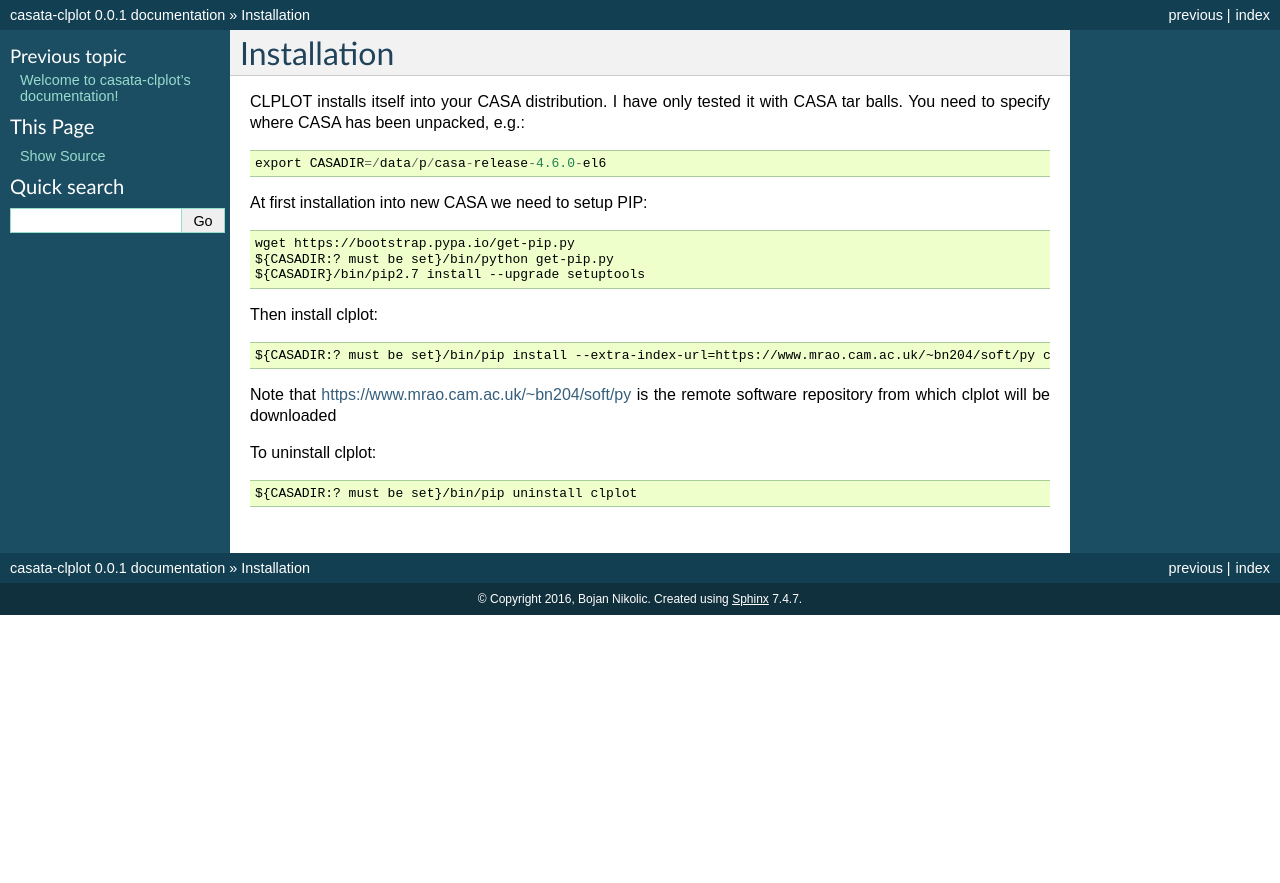
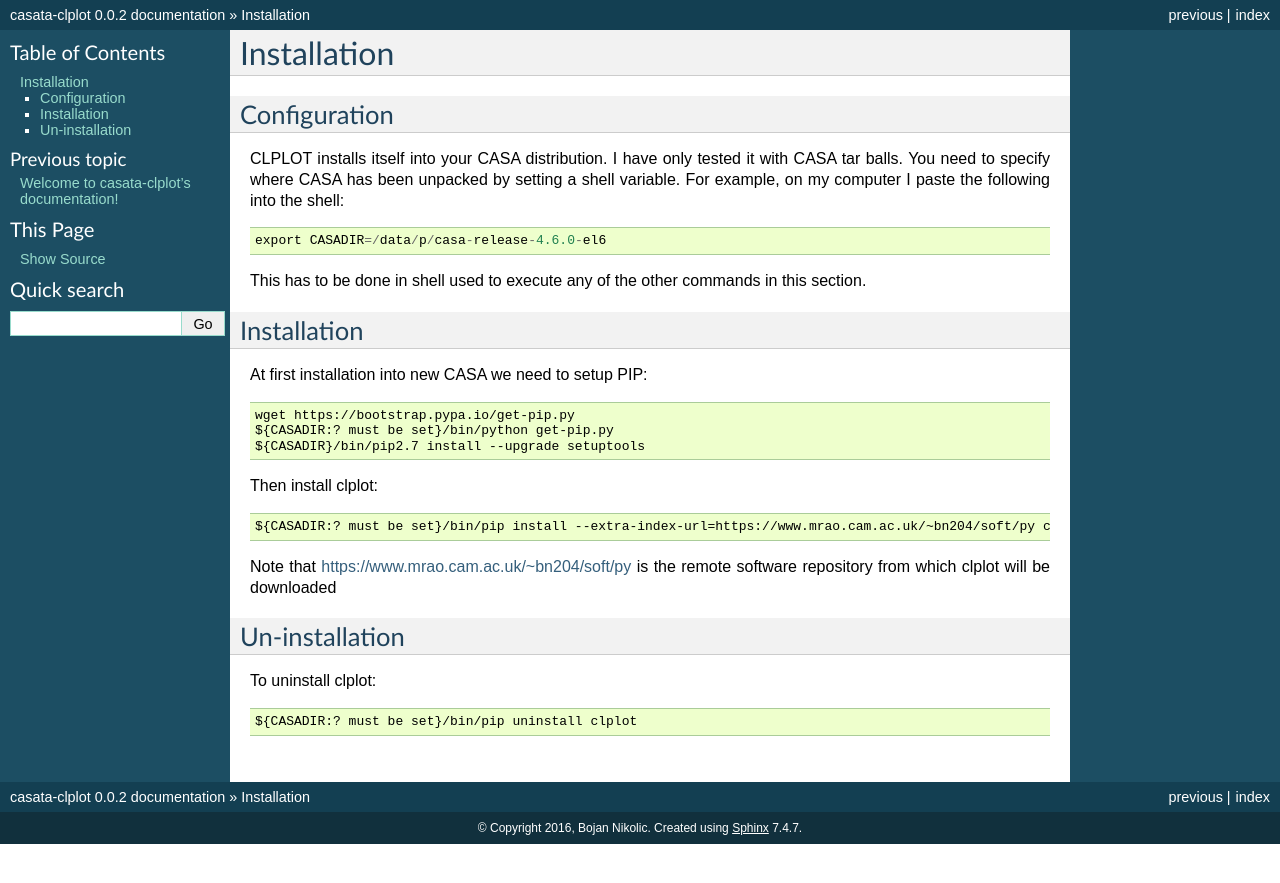
Before and after one commit to bnikolic/casata, a Sphinx documentation site: the page built from clplot/doc/install.rst, in a window 1280 px wide. Shown: the top 883 px of the page. Built offline with Sphinx 7.4.7, drawn with Linux system fonts in a browser that asks for light colours.

Commit message:
Update to new version 0.0.2, tidyup

```diff
--- a/clplot/doc/conf.py
+++ b/clplot/doc/conf.py
@@ -54,9 +54,9 @@ copyright = u'2016, Bojan Nikolic'
 # built documents.
 #
 # The short X.Y version.
-version = '0.0.1'
+version = '0.0.2'
 # The full version, including alpha/beta/rc tags.
-release = '0.0.1'
+release = '0.0.2'
 
 # The language for content autogenerated by Sphinx. Refer to documentation
 # for a list of supported languages.
--- a/clplot/doc/install.rst
+++ b/clplot/doc/install.rst
@@ -1,11 +1,21 @@
 Installation
 ============
 
+Configuration
++++++++++++++
+
 CLPLOT installs itself into your CASA distribution. I have only tested
 it with CASA tar balls. You need to specify where CASA has been
-unpacked, e.g.::
+unpacked by setting a shell variable. For example, on my computer I
+paste the following into the shell::
 
   export CASADIR=/data/p/casa-release-4.6.0-el6
+
+This has to be done in shell used to execute any of the other commands
+in this section.
+
+Installation
+++++++++++++
 
 At first installation into new CASA we need to setup PIP::
 
@@ -21,6 +31,9 @@ Then install clplot::
 Note that https://www.mrao.cam.ac.uk/~bn204/soft/py is the remote
 software repository from which clplot will be downloaded
 
+Un-installation
++++++++++++++++
+
 To uninstall clplot::
 
   ${CASADIR:? must be set}/bin/pip uninstall clplot
```
Also changed, not shown: 3 other files.
